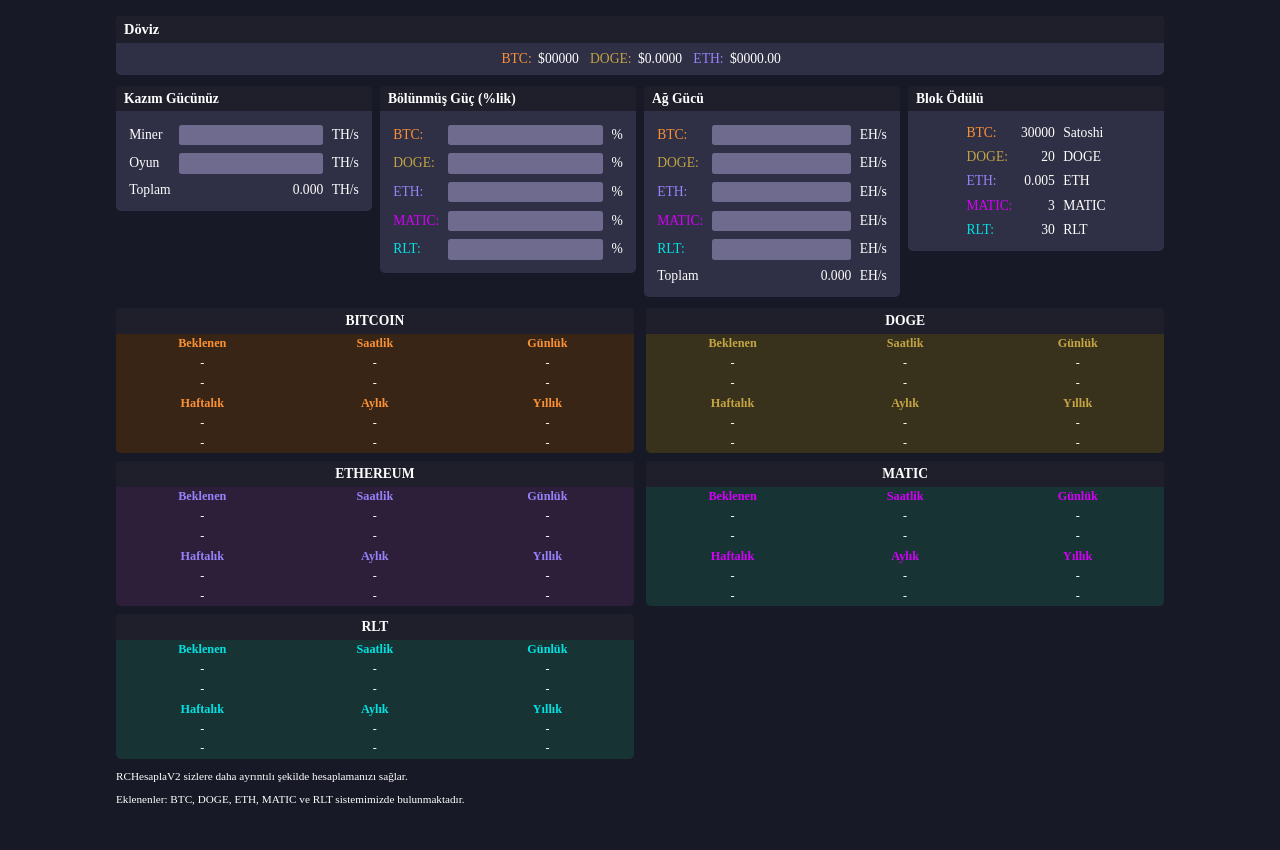
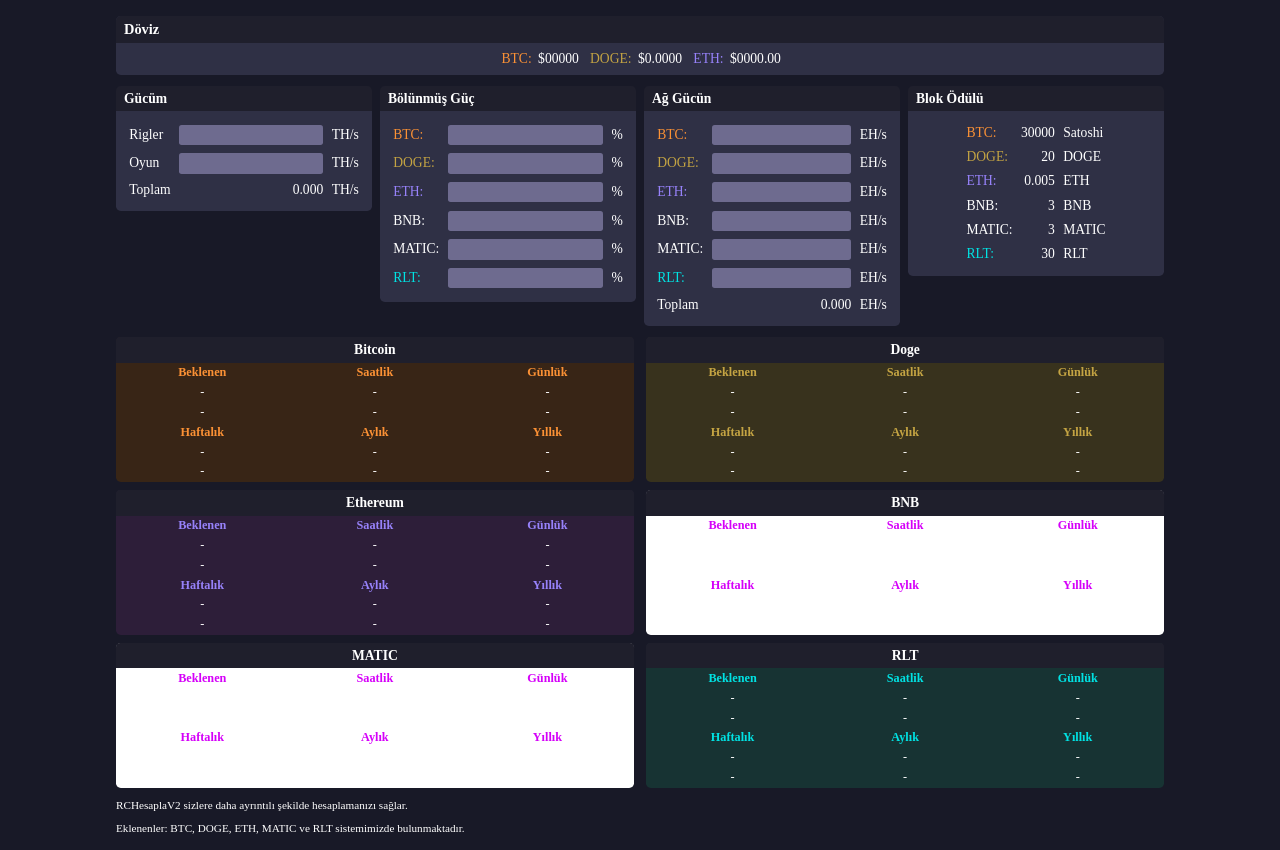
Before and after one commit to vasyok-92/rchesapla, a PHP site: page /v2 in a window 1280 px wide. Shown: the part 53-903 px from the top of the page. Before the commit the page ends 858 px from the top, so only its background shows below. Run offline with PHP 8.4, Linux system fonts and the light colour scheme; some web fonts are replaced.

Commit message:
Güncellendi!

```diff
--- a/v2/index.htm
+++ b/v2/index.htm
@@ -55,11 +55,11 @@
 		</div>
 		<div id="tab1-content" class="tab1-content">
 			<div class="box">
-				<div class="box-title">Kazım Gücünüz</div>
+				<div class="box-title">Gücüm</div>
 				<div class="box-content">
 					<table>
 						<tr>
-							<td>Miner</td>
+							<td>Rigler</td>
 							<td>
 								<form action="text" onsubmit="return false">
 
@@ -89,7 +89,7 @@
 				</div>
 			</div>
 			<div class="box">
-				<div class="box-title">Bölünmüş Güç (%lik)</div>
+				<div class="box-title">Bölünmüş Güç</div>
 				<div class="box-content">
 					<table>
 						<tr>
@@ -126,6 +126,17 @@
 							<td>%</td>
 						</tr>
 						<tr>
+							<td class="td-bnb">BNB:</td>
+							<td>
+								<form action="text" onsubmit="return false">
+
+									<input id="distbnb" class="input-box" type="number" onchange="calc(), getData('distbnb')">
+
+								</form>
+							</td>
+							<td>%</td>
+						</tr>
+						<tr>
 							<td class="td-Matic">MATIC:</td>
 							<td>
 								<form action="text" onsubmit="return false">
@@ -151,7 +162,7 @@
 				</div>
 			</div>
 			<div class="box">
-				<div class="box-title">Ağ Gücü</div>
+				<div class="box-title">Ağ Gücün</div>
 				<div class="box-content">
 					<table>
 						<tr>
@@ -182,6 +193,17 @@
 								<form action="text" onsubmit="return false">
 
 									<input id="netEth" class="input-box" type="number" onchange="calc(), getData('netEth')">
+
+								</form>
+							</td>
+							<td>EH/s</td>
+						</tr>
+						<tr>
+							<td class="td-bnb">BNB:</td>
+							<td>
+								<form action="text" onsubmit="return false">
+
+									<input id="netbnb" class="input-box" type="number" onchange="calc(), getData('netbnb')">
 
 								</form>
 							</td>
@@ -237,6 +259,11 @@
 							<td>ETH</td>
 						</tr>
 						<tr>
+							<td class="td-bnb">BNB:</td>
+							<td class="no-input" id="blockMatic">3</td>
+							<td>BNB</td>
+						</tr>
+						<tr>
 							<td class="td-Matic">MATIC:</td>
 							<td class="no-input" id="blockMatic">3</td>
 							<td>MATIC</td>
@@ -252,7 +279,7 @@
 		</div>
 		<div id="tab2-content" class="tab2-content">
 			<div class="coin-box btc-box">
-				<div class="box-title">BITCOIN</div>
+				<div class="box-title">Bitcoin</div>
 				<div class="tab-content">
 					<table>
 						<tr>
@@ -289,7 +316,7 @@
 				</div>
 			</div>
 			<div class="coin-box doge-box">
-				<div class="box-title">DOGE</div>
+				<div class="box-title">Doge</div>
 				<div class="tab-content">
 					<table>
 						<tr>
@@ -326,7 +353,7 @@
 				</div>
 			</div>
 			<div class="coin-box eth-box">
-				<div class="box-title">ETHEREUM</div>
+				<div class="box-title">Ethereum</div>
 				<div class="tab-content">
 					<table>
 						<tr>
@@ -358,6 +385,43 @@
 							<td id="weekEthD">-</td>
 							<td id="monthEthD">-</td>
 							<td id="yearEthD">-</td>
+						</tr>
+					</table>
+				</div>
+			</div>
+			<div class="coin-box bnb-box">
+				<div class="box-title">BNB</div>
+				<div class="tab-content">
+					<table>
+						<tr>
+							<td class="table-headers">Beklenen</td>
+							<td class="table-headers">Saatlik</td>
+							<td class="table-headers">Günlük</td>
+						</tr>
+						<tr>
+							<td id="minbnb">-</td>
+							<td id="hourbnb">-</td>
+							<td id="daybnb">-</td>
+						</tr>
+						<tr>
+							<td id="minbnbD">-</td>
+							<td id="hourbnbD">-</td>
+							<td id="daybnbD">-</td>
+						</tr>
+						<tr>
+							<td class="table-headers">Haftalık</td>
+							<td class="table-headers">Aylık</td>
+							<td class="table-headers">Yıllık</td>
+						</tr>
+						<tr>
+							<td id="weekbnb">-</td>
+							<td id="monthbnb">-</td>
+							<td id="yearbnb">-</td>
+						</tr>
+						<tr>
+							<td id="weekMaticD">-</td>
+							<td id="monthMaticD">-</td>
+							<td id="yearMaticD">-</td>
 						</tr>
 					</table>
 				</div>
--- a/v2/static/css/home.css
+++ b/v2/static/css/home.css
@@ -49,10 +49,10 @@
   margin: 0;
   display: -ms-grid;
   display: grid;
-      grid-template-areas: 'title title title title title title title title title title'
- 'btc btc-price doge doge-price eth eth-price rlt rlt-price Matic Matic-price';
-  -ms-grid-columns: fit-content(100%) fit-content(100%) fit-content(100%) fit-content(100%) fit-content(100%) fit-content(100%) fit-content(100%);
-      grid-template-columns: fit-content(100%) fit-content(100%) fit-content(100%) fit-content(100%) fit-content(100%) fit-content(100%) fit-content(100%);
+      grid-template-areas: 'title title title title title title title title title title title title'
+ 'btc btc-price doge doge-price eth eth-price rlt rlt-price Matic Matic-price bnb bnb-price';
+  -ms-grid-columns: fit-content(100%) fit-content(100%) fit-content(100%) fit-content(100%) fit-content(100%) fit-content(100%) fit-content(100%) fit-content(100%);
+      grid-template-columns: fit-content(100%) fit-content(100%) fit-content(100%) fit-content(100%) fit-content(100%) fit-content(100%) fit-content(100%) fit-content(100%);
 }
 
 .hero .container .crypto-price .price-content ul li {
@@ -132,6 +132,21 @@
   -ms-grid-row: 2;
   -ms-grid-column: 10;
   grid-area: Matic-price;
+  padding: 0.5rem 0.35rem 0.5rem 0.2rem;
+}
+
+.hero .container .crypto-price .price-content ul .price-bnb {
+  -ms-grid-row: 2;
+  -ms-grid-column: 11;
+  grid-area: bnb;
+  color: #D500F9;
+  padding: 0.5rem 0.35rem 0.5rem 0.2rem;
+}
+
+.hero .container .crypto-price .price-content ul .price-bnb-price {
+  -ms-grid-row: 2;
+  -ms-grid-column: 12;
+  grid-area: bnb-price;
   padding: 0.5rem 0.35rem 0.5rem 0.2rem;
 }
 
@@ -229,7 +244,11 @@
 }
 
 .hero .tabs-layout .tab1-content table .td-Matic {
-  color: #D500F9;
+  color: #ffffff;
+}
+
+.hero .tabs-layout .tab1-content table .td-bnb {
+  color: #ffffff;
 }
 
 .hero .tabs-layout .tab1-content .no-input {
@@ -312,10 +331,19 @@
 }
 
 .hero .tabs-layout .tab2-content .Matic-box {
-  background: #173333;
+  background: #ffffff;
 }
 
 .hero .tabs-layout .tab2-content .Matic-box .table-headers {
+  font-weight: bold;
+  color: #D500F9;
+}
+
+.hero .tabs-layout .tab2-content .bnb-box {
+  background: #ffffff;
+}
+
+.hero .tabs-layout .tab2-content .bnb-box .table-headers {
   font-weight: bold;
   color: #D500F9;
 }
```
Also changed, not shown: v2/static/js/calculator.js (+67 -1 lines).
